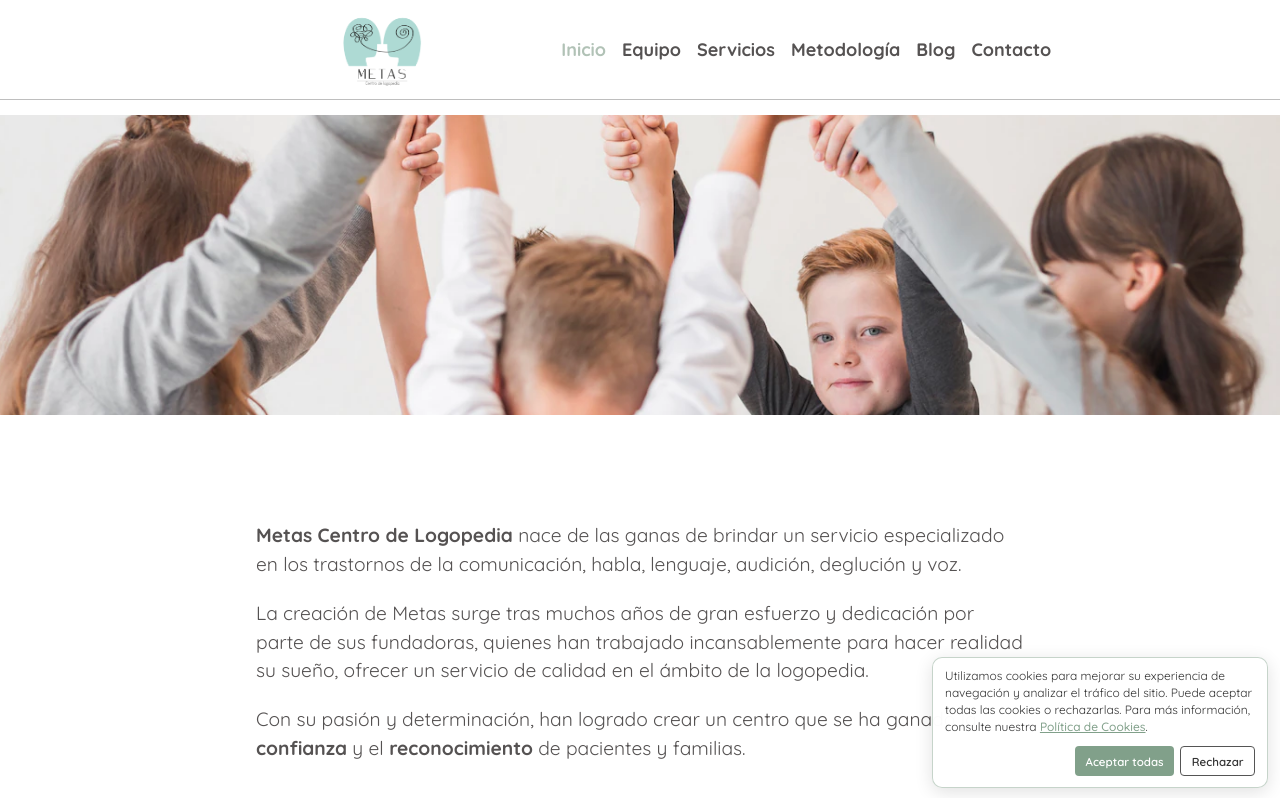
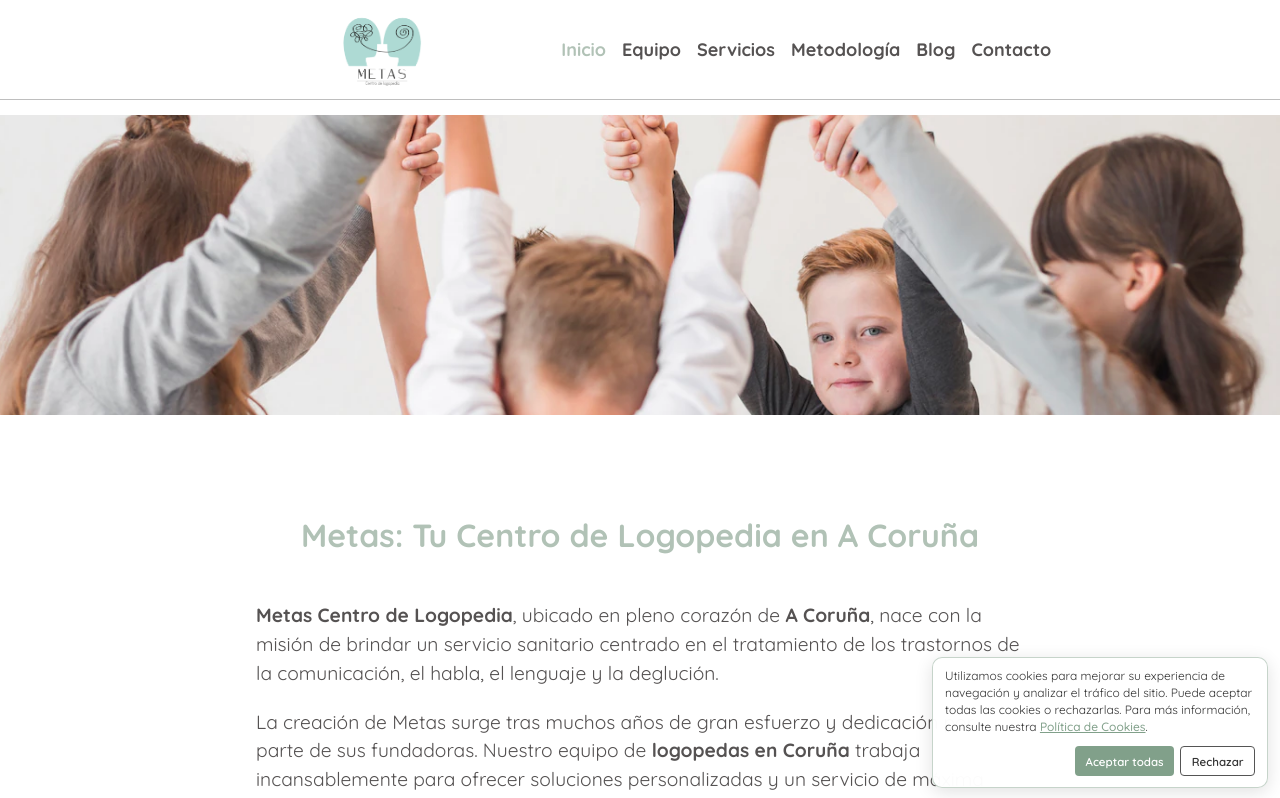
Before and after one commit to wiflysk8/Metas_logopedia, a React (Create React App) app: page / in a window 1280 px wide. Shown: the top 798 px of the page. Built offline with nearby package versions, Linux system fonts and the light colour scheme.

Commit message:
Improve home page

```diff
--- a/src/pages/Home/HomePage.jsx
+++ b/src/pages/Home/HomePage.jsx
@@ -13,27 +13,35 @@ const HomePage = () => {
     <>
       <StyledHome>
         <StyledImageContainer>
-          <img src={Background} alt="background flower" />
+          <img src={Background} alt="Metas - Centro de Logopedia en A Coruña" />
         </StyledImageContainer>
+
         <StyledDescription>
+          <h1>Metas: Tu Centro de Logopedia en A Coruña</h1>
+
           <p>
-            <strong>Metas Centro de Logopedia </strong>
-            nace de las ganas de brindar un servicio especializado en los
-            trastornos de la comunicación, habla, lenguaje, audición, deglución
-            y voz.
+            <strong>Metas Centro de Logopedia</strong>, ubicado en pleno corazón
+            de
+            <strong> A Coruña</strong>, nace con la misión de brindar un
+            servicio sanitario centrado en el tratamiento de los trastornos de
+            la comunicación, el habla, el lenguaje y la deglución.
           </p>
           <p>
             La creación de Metas surge tras muchos años de gran esfuerzo y
-            dedicación por parte de sus fundadoras, quienes han trabajado
-            incansablemente para hacer realidad su sueño, ofrecer un servicio de
-            calidad en el ámbito de la logopedia.
+            dedicación por parte de sus fundadoras. Nuestro equipo de
+            <strong> logopedas en Coruña</strong> trabaja incansablemente para
+            ofrecer soluciones personalizadas y un servicio de máxima calidad en
+            el ámbito de la rehabilitación y la terapia del lenguaje.
           </p>
+
           <p>
-            Con su pasión y determinación, han logrado crear un centro que se ha
-            ganado la <strong>confianza</strong> y el
-            <strong> reconocimiento</strong> de pacientes y familias.
+            Con nuestra pasión y determinación, hemos logrado crear un centro
+            referente que se ha ganado la <strong>confianza</strong> y el
+            <strong> reconocimiento</strong> de pacientes y familias en toda la
+            provincia.
           </p>
         </StyledDescription>
+
         <DemoCarousel />
       </StyledHome>
       <Footer />
--- a/src/pages/Home/HomePageStyle.jsx
+++ b/src/pages/Home/HomePageStyle.jsx
@@ -62,4 +62,10 @@ export const StyledDescription = styled(MetodologyWrapper)`
   strong {
     font-weight: 800;
   }
+  h1 {
+    font-size: 2rem;
+    font-weight: 800;
+    margin-bottom: 2rem;
+    color: #b1c2b6;
+  }
 `;
```
